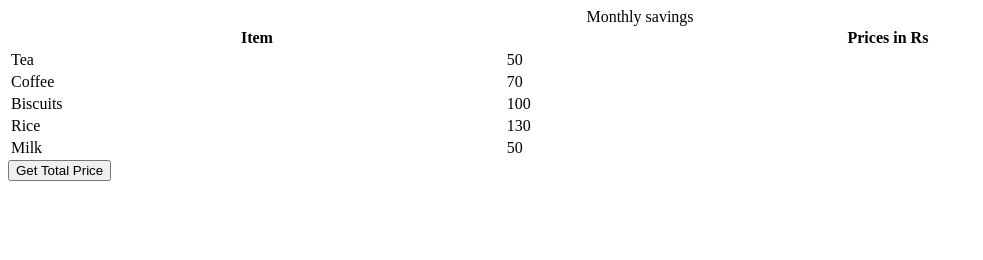
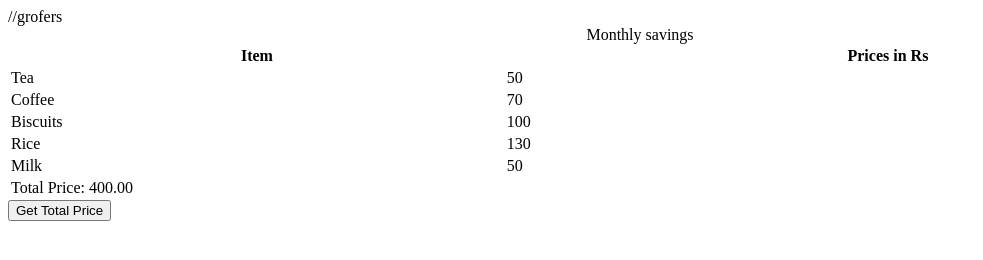
Before and after one commit to acciojob/grofers-checkout-navnitanath, a website: page main.html in a window 1280 px wide. Both pictures are taken after a click on the button "Get Total Price". Shown: the whole page, without its empty margins (0-983 px from the left). Drawn offline with Linux system fonts and the light colour scheme.

Commit message:
created a submission

```diff
--- a/script.js
+++ b/script.js
@@ -3,8 +3,34 @@ getSumBtn.append("Get Total Price");
 document.body.appendChild(getSumBtn);
 
 const getSum = () => {
-//Add your code here
+  let prices = document.querySelectorAll(".price");
+  let sum = 0;
 
+  prices.forEach(priceElement => {
+    sum += parseFloat(priceElement.innerText) || 0;
+  });
+
+  let table = document.querySelector("table");
+  let totalRow = document.getElementById("total-row");
+
+  if (totalRow) {
+    totalRow.remove();
+  }
+
+  totalRow = document.createElement("tr");
+  totalRow.id = "total-row";
+
+  let totalCell = document.createElement("td");
+  totalCell.colSpan = 3;
+  totalCell.innerText = "Total Price: ";
+
+  let totalValue = document.createElement("span");
+  totalValue.id = "ans";
+  totalValue.innerText = sum.toFixed(2);
+
+  totalCell.appendChild(totalValue);
+  totalRow.appendChild(totalCell);
+  table.appendChild(totalRow);
 };
 
 getSumBtn.addEventListener("click", getSum);
```
Also changed, not shown: main.html (+3 -0 lines).
